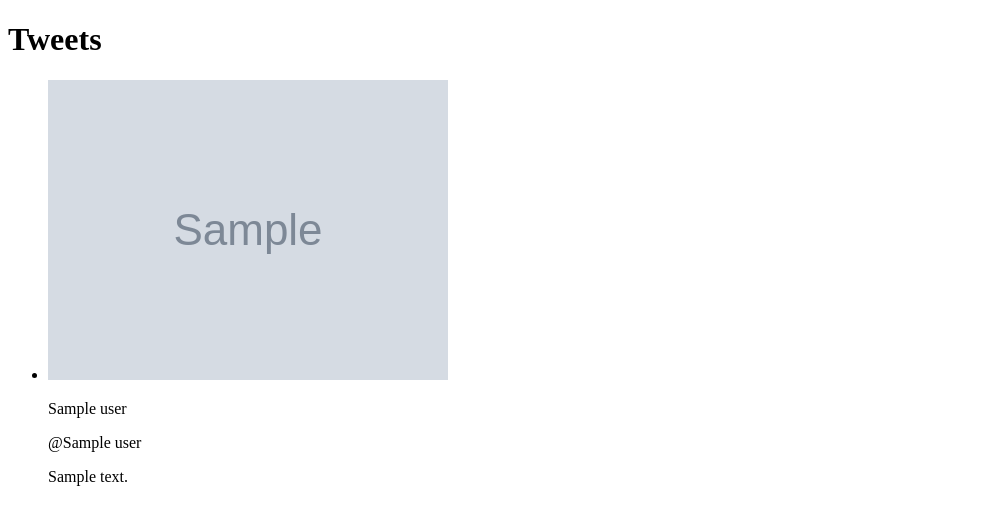
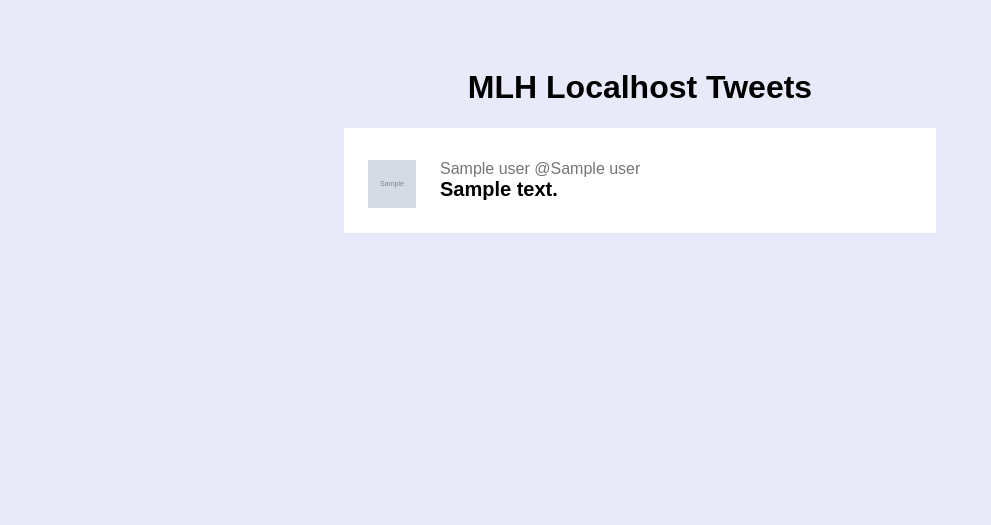
Before and after one commit to davidbzhao/mlhlocalhosttweets, a Django app: template tweets/templates/tweets/index.html in a window 1280 px wide. Shown: the top 525 px of the page, without its empty margins (0-991 px from the left). Run offline with Django 3.2, Linux system fonts and the light colour scheme; the template is opened without the code that fills it: most values are stand-ins (such as "Sample title", 1, 10 or a date in 2020); grey boxes marked "Sample" are stand-in pictures.

Commit message:
Style tweets page

```diff
--- /dev/null
+++ b/tweets/static/tweets/css/index.css
@@ -0,0 +1,64 @@
+html {
+    background: #e8eafa;
+    font-size: 16px;
+    font-family: sans-serif;
+    margin: 0;
+    padding: 0;
+    width: 100%;
+}
+
+body {
+    box-sizing: border-box;
+    margin: 0;
+    padding: 48px;
+    width: 100%;
+}
+
+p {
+    margin: 0;
+}
+
+.page_title {
+    text-align: center;
+}
+
+#tweet_list {
+    margin: auto;
+    padding: 0;
+    width: 50%;
+}
+
+#tweet_list li {
+    border-bottom: solid 2px #e8eafa;
+    list-style: none;
+}
+
+.tweet {
+    background: white;
+    box-sizing: border-box;
+    display: flex;
+    flex-direction: row;
+    padding: 16px;
+}
+
+.tweet__profile_image_container {
+    padding-left: 8px;
+    padding-right: 8px;
+    padding-top: 16px;
+}
+
+.tweet__content_container {
+    padding: 16px;
+}
+
+.text__gray {
+    opacity: 0.54;
+}
+
+.text__bold {
+    font-weight: bold;
+}
+
+.text__20 {
+    font-size: 20px;
+}
--- a/tweets/templates/tweets/index.html
+++ b/tweets/templates/tweets/index.html
@@ -1,20 +1,28 @@
+{% load static %}
+
 <!DOCTYPE html>
 <html lang="en">
     <head>
         <meta charset="utf-8">
         <meta name="viewport" content="width=device-width, initial-scale=1.0">
         <title>MLH Localhost Tweets</title>
+
+        <link href="{% static 'tweets/css/index.css' %}" rel="stylesheet">
     </head>
     <body>
-        <h1>Tweets</h1>
+        <h1 class="page_title">MLH Localhost Tweets</h1>
         <ul id="tweet_list">
             {% for tweet in tweets %}
             <li>
                 <div class="tweet">
-                    <img class="tweet__profile_image" src="{{ tweet.user.profile_image_url }}">
-                    <p class="tweet__username">{{ tweet.user.name }}</p>
-                    <p class="tweet__screenname">@{{ tweet.user.screen_name }}</p>
-                    <p class="tweet__text">{{ tweet.text }}</p>
+                    <div class="tweet__profile_image_container">
+                        <img width="48px" height="48px" class="tweet__profile_image" src="{{ tweet.user.profile_image_url }}">
+                    </div>
+                    <div class="tweet__content_container">
+                        <span class="text__gray">{{ tweet.user.name }}</span>
+                        <span class="text__gray">@{{ tweet.user.screen_name }}</span>
+                        <p class="text__bold text__20">{{ tweet.text }}</p>
+                    </div>
                 </div>
             </li>
             {% endfor %}
```
